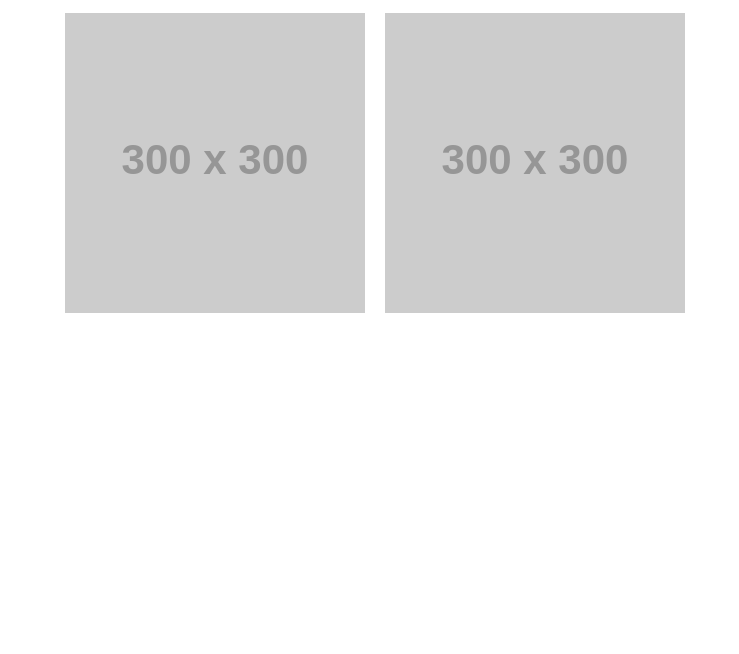
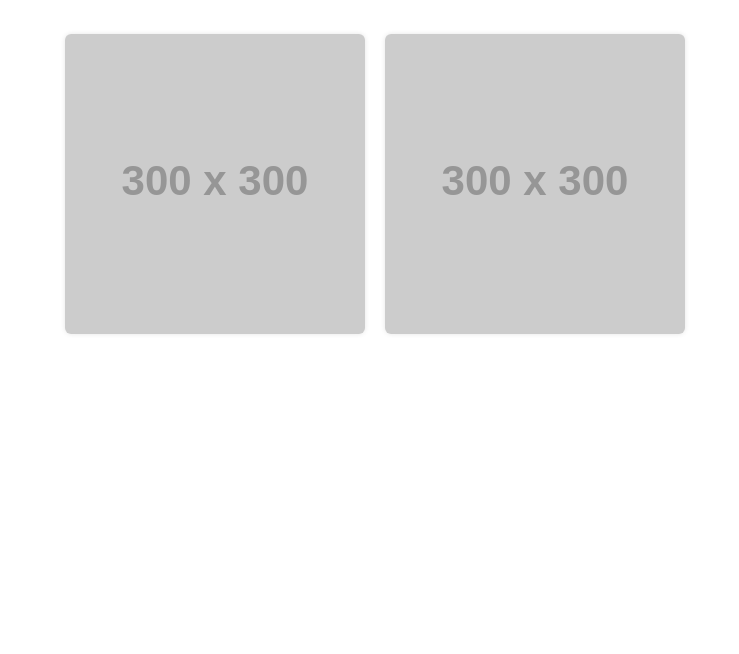
Before and after one commit to Catdown42/CiCheng, a plain HTML site: page about.html in a window 1280 px wide. Shown: the part 146-800 px from the top of the page, without its empty margins (265-1004 px from the left). Drawn offline with Linux system fonts and the light colour scheme; placeholder pictures from the web are drawn by us.

Commit message:
Update about.html

```diff
--- a/about.html
+++ b/about.html
@@ -1,6 +1,9 @@
 <!DOCTYPE html>
 <html>
-<head><meta charset="UTF-8"><title>關於我們</title></head>
+<head><meta charset="UTF-8"><title>關於我們</title>
+<link rel="stylesheet" href="style.css">
+<link href="https://fonts.googleapis.com/css2?family=Noto+Sans+TC&display=swap" rel="stylesheet">
+</head>
 <body>
 <h2 style="text-align:center">關於我們</h2>
 <p style="text-align:center">枮居專注於數位木作設計，融合 CNC 加工與傳統手工技藝，創造兼具實用與美感的木製品。<br>
```
